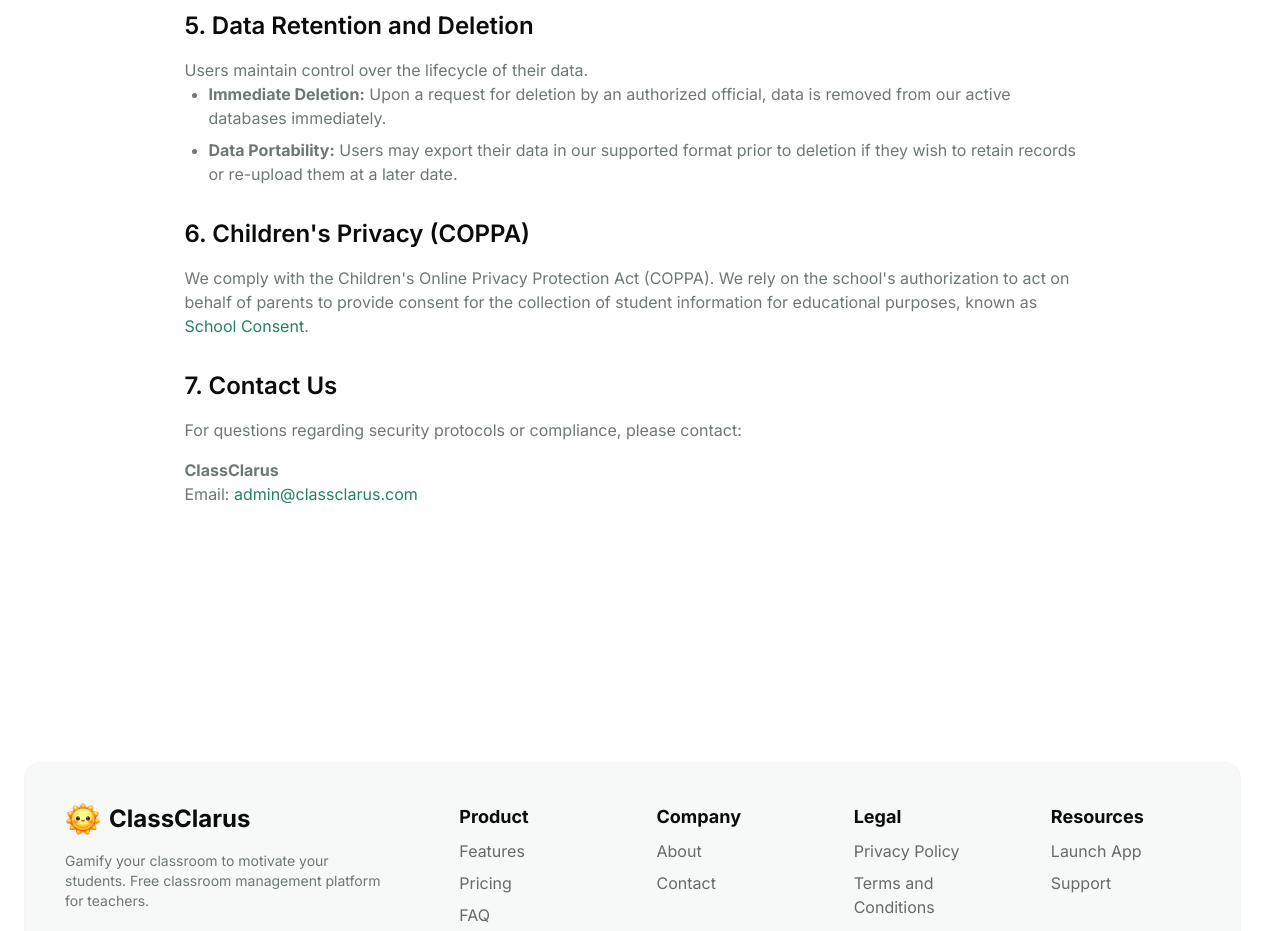
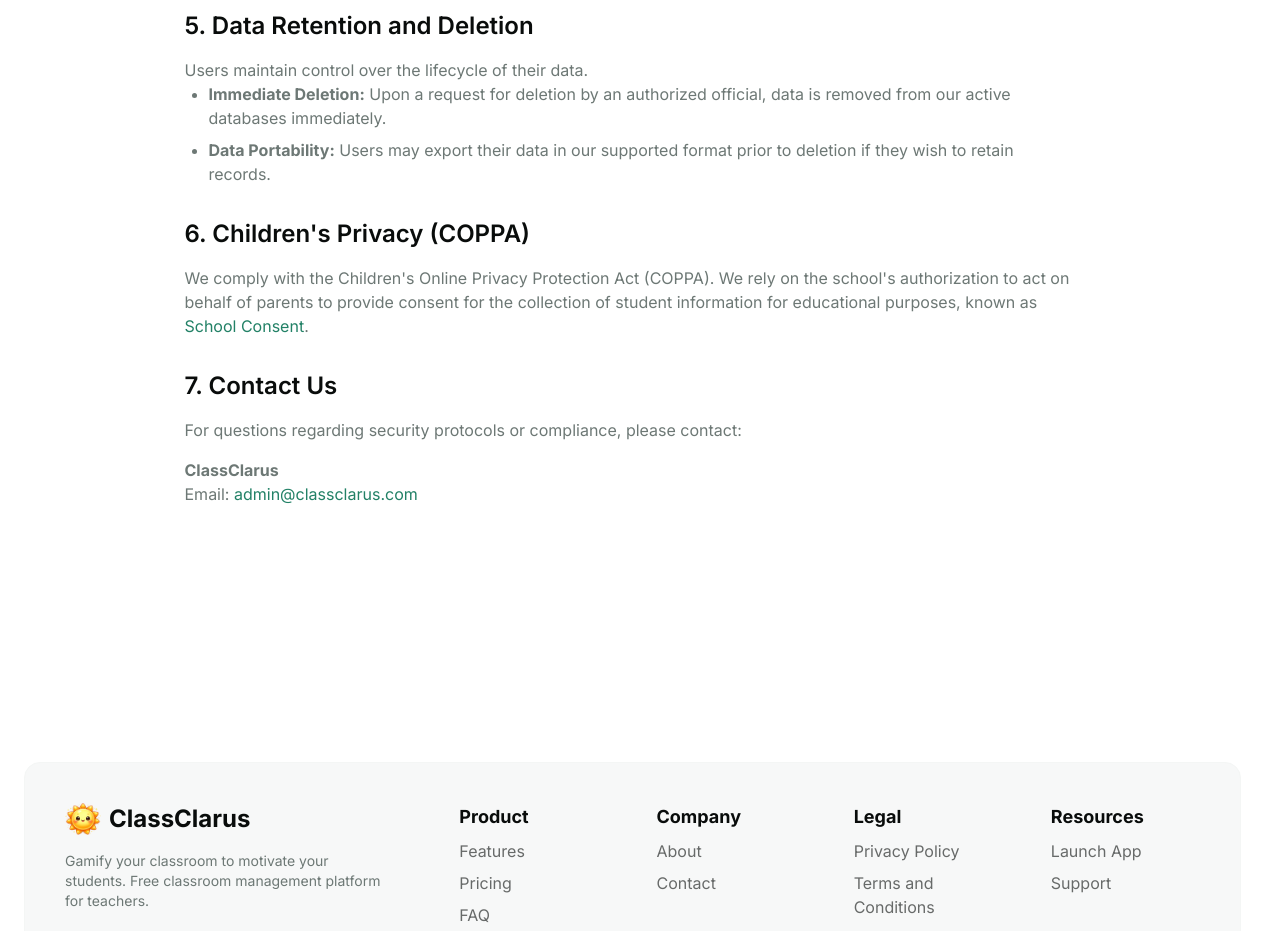
Before and after one commit to mjf1406/classclarus-www-nextjs, a Next.js app: page /privacy-policy in a window 1280 px wide. Shown: the part 2000-2931 px from the top of the page. Built offline with nearby package versions, Linux system fonts and the light colour scheme.

Commit message:
remove mention of uploading exported data

```diff
--- a/app/privacy-policy/page.tsx
+++ b/app/privacy-policy/page.tsx
@@ -177,7 +177,7 @@
                 <li>
                   <strong>Data Portability:</strong> Users may export their data
                   in our supported format prior to deletion if they wish to
-                  retain records or re-upload them at a later date.
+                  retain records.
                 </li>
               </ul>
             </section>
```
